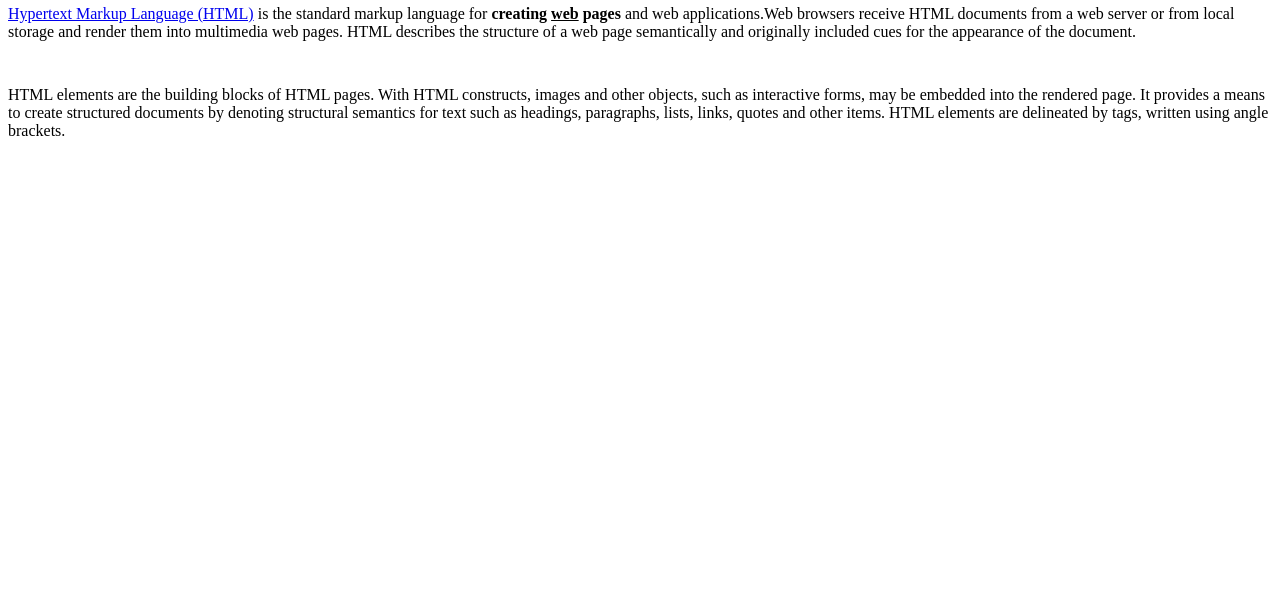
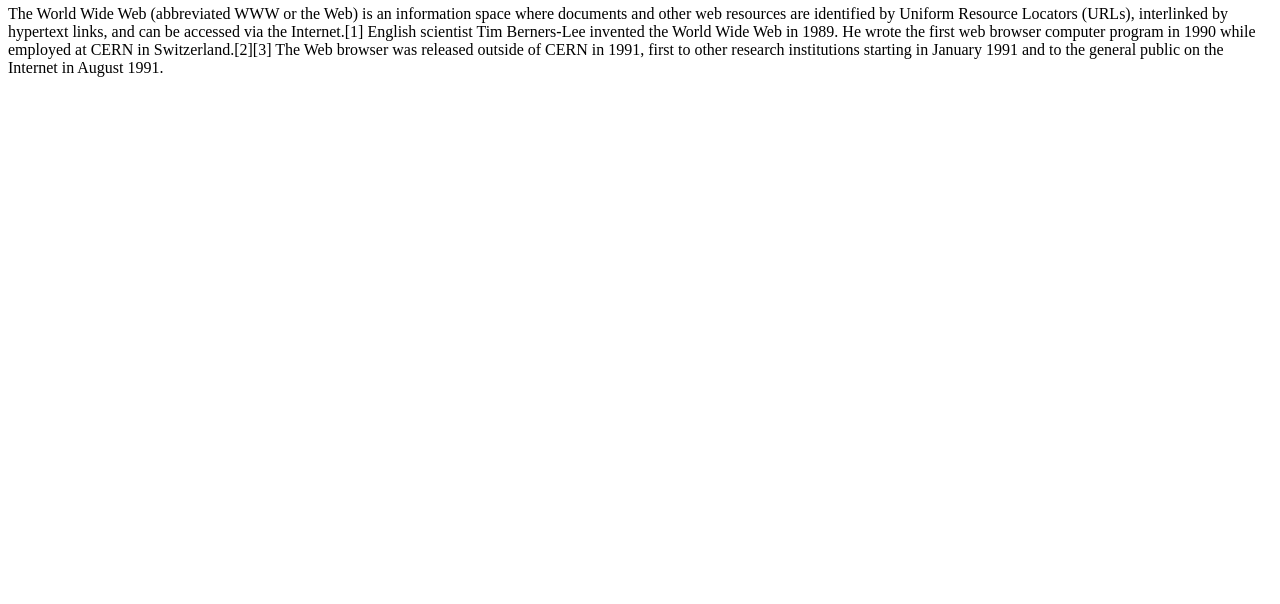
Before and after one commit to webdevtutorial/coohde-WEB1, a plain HTML site: page index.html in a window 1280 px wide. Shown: the part 196-800 px from the top of the page. Drawn offline with Linux system fonts and the light colour scheme.

Commit message:
html 수정

```diff
--- a/index.html
+++ b/index.html
@@ -1,38 +1,18 @@
-<!DOCTYPE html>
+<!doctype html>
 <html>
 <head>
-    <title>WEB1 - html</title>
-    <meta charset="utf-8" />
+  <title>WEB1 - Welcome</title>
+  <meta charset="utf-8">
 </head>
 <body>
   <h1><a href="index.html">WEB</a></h1>
   <ol>
     <li><a href="1.html">HTML</a></li>
-      <li><a href="1.html">CSS</a></li>
-      <li><a href="1.html">JavaScript</a></li>
+    <li><a href="2.html">CSS</a></li>
+    <li><a href="3.html">JavaScript</a></li>
   </ol>
-    <h2>HTML</h2>
-    <p>
-      <a
-        href="https://www.w3.org/TR/html5/"
-        target="_blank"
-        title="html5 speicification"
-        >Hypertext Markup Language (HTML)</a
-      >
-      is the standard markup language for
-      <strong>creating <u>web</u> pages</strong> and web applications.Web
-      browsers receive HTML documents from a web server or from local storage
-      and render them into multimedia web pages. HTML describes the structure of
-      a web page semantically and originally included cues for the appearance of
-      the document.
-    </p>
-    <p style="margin-top: 45px">
-      HTML elements are the building blocks of HTML pages. With HTML constructs,
-      images and other objects, such as interactive forms, may be embedded into
-      the rendered page. It provides a means to create structured documents by
-      denoting structural semantics for text such as headings, paragraphs,
-      lists, links, quotes and other items. HTML elements are delineated by
-      tags, written using angle brackets.
+  <h2>WEB</h2>
+  <p>The World Wide Web (abbreviated WWW or the Web) is an information space where documents and other web resources are identified by Uniform Resource Locators (URLs), interlinked by hypertext links, and can be accessed via the Internet.[1] English scientist Tim Berners-Lee invented the World Wide Web in 1989. He wrote the first web browser computer program in 1990 while employed at CERN in Switzerland.[2][3] The Web browser was released outside of CERN in 1991, first to other research institutions starting in January 1991 and to the general public on the Internet in August 1991.
   </p>
 </body>
 </html>
```
Also changed, not shown: 1.html (+8 -26 lines), 2.html (+7 -26 lines), 3.html (+7 -26 lines), coding.jpg (added), 1 other file. Lines whose indentation alone changed are shown as unchanged.
